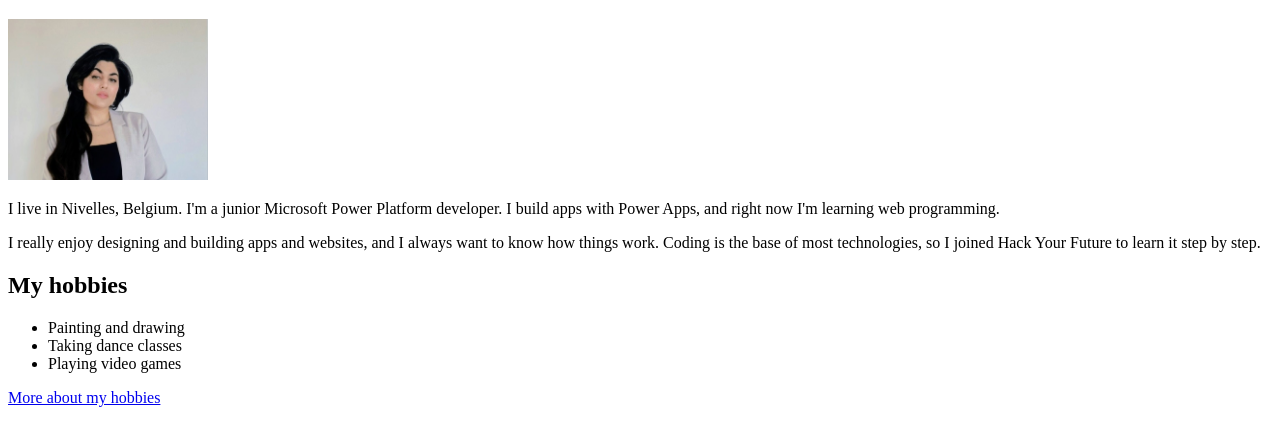
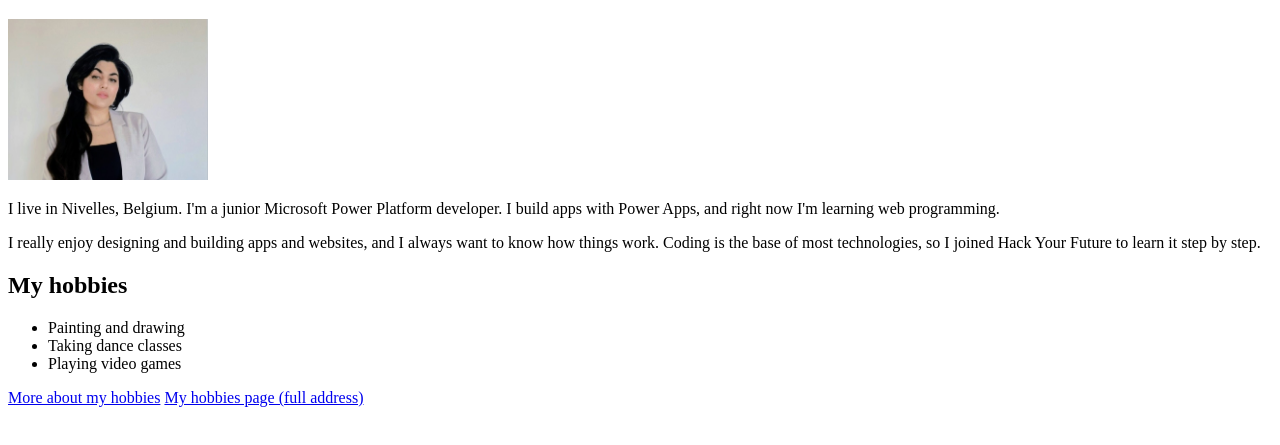
Before and after one commit to leilaaskari-hub/about-me, a plain HTML site: page index.html in a window 1280 px wide. Shown: the part 61-506 px from the top of the page. Drawn offline with Linux system fonts and the light colour scheme.

Commit message:
Add absolute link to hobbies page

```diff
--- a/index.html
+++ b/index.html
@@ -13,5 +13,6 @@
     <li>Playing video games</li>
 </ul>
 <a href="pages/hobbies.html">More about my hobbies</a>
+<a href="https://leilaaskari-hub.github.io/about-me/pages/hobbies.html">My hobbies page (full address)</a>
 </body>
 </html>
```
